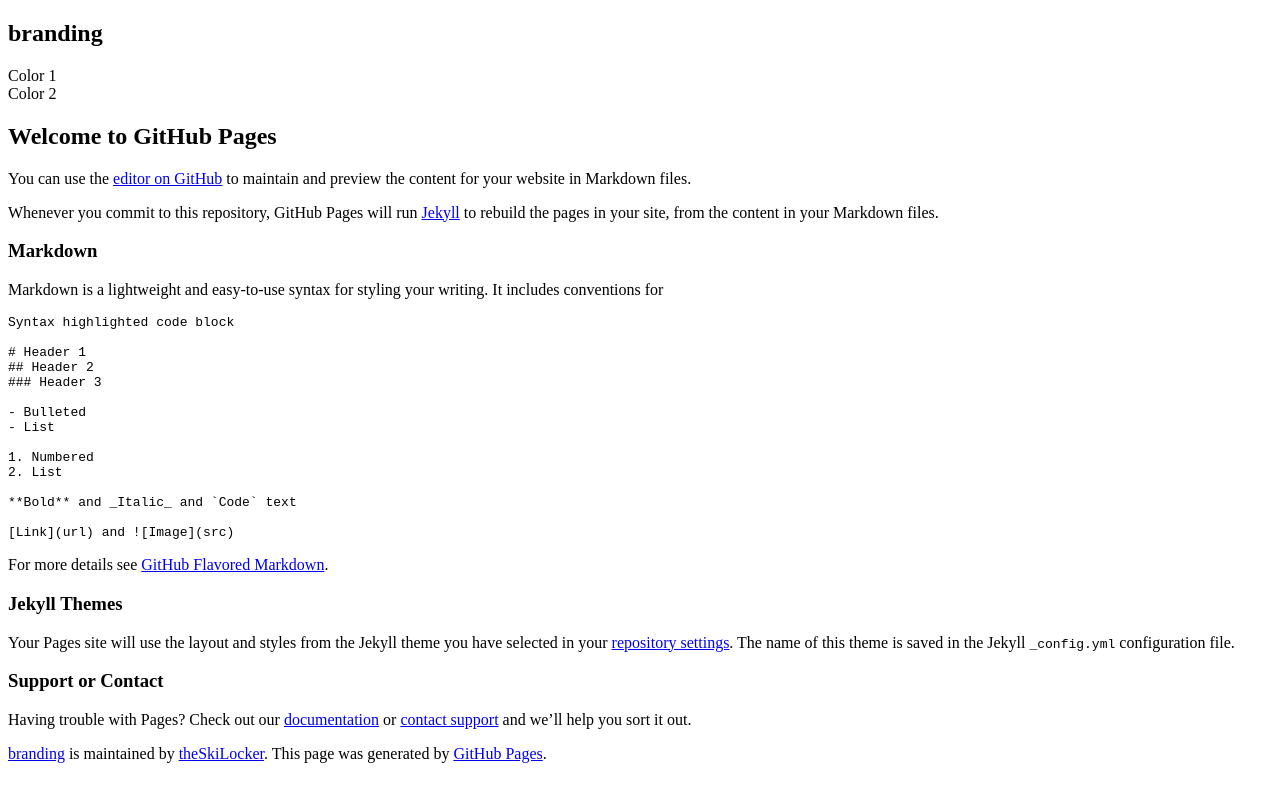
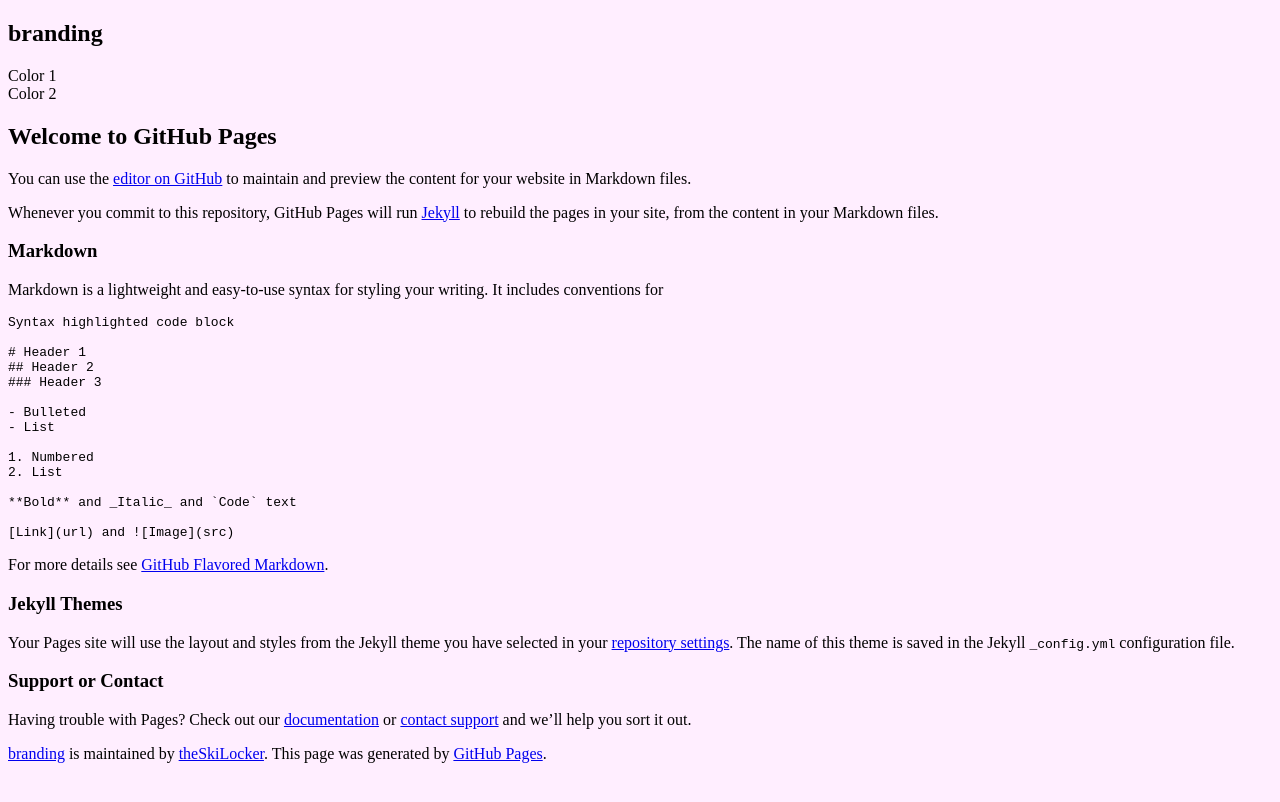
Before and after one commit to theSkiLocker/branding, a Jekyll site: the page built from README.md, in a window 1280 px wide. Shown: the top 802 px of the page. Built offline with Jekyll 4.4.1, drawn with Linux system fonts in a browser that asks for light colours; our own code applies the rules of GitHub Pages for plain Markdown files.

Commit message:
Update style.css

```diff
--- a/assets/css/style.css
+++ b/assets/css/style.css
@@ -1,5 +1,6 @@
-@import "branding"
 
 body {
   background: #fef;
 }
+
+@import "branding"
```
